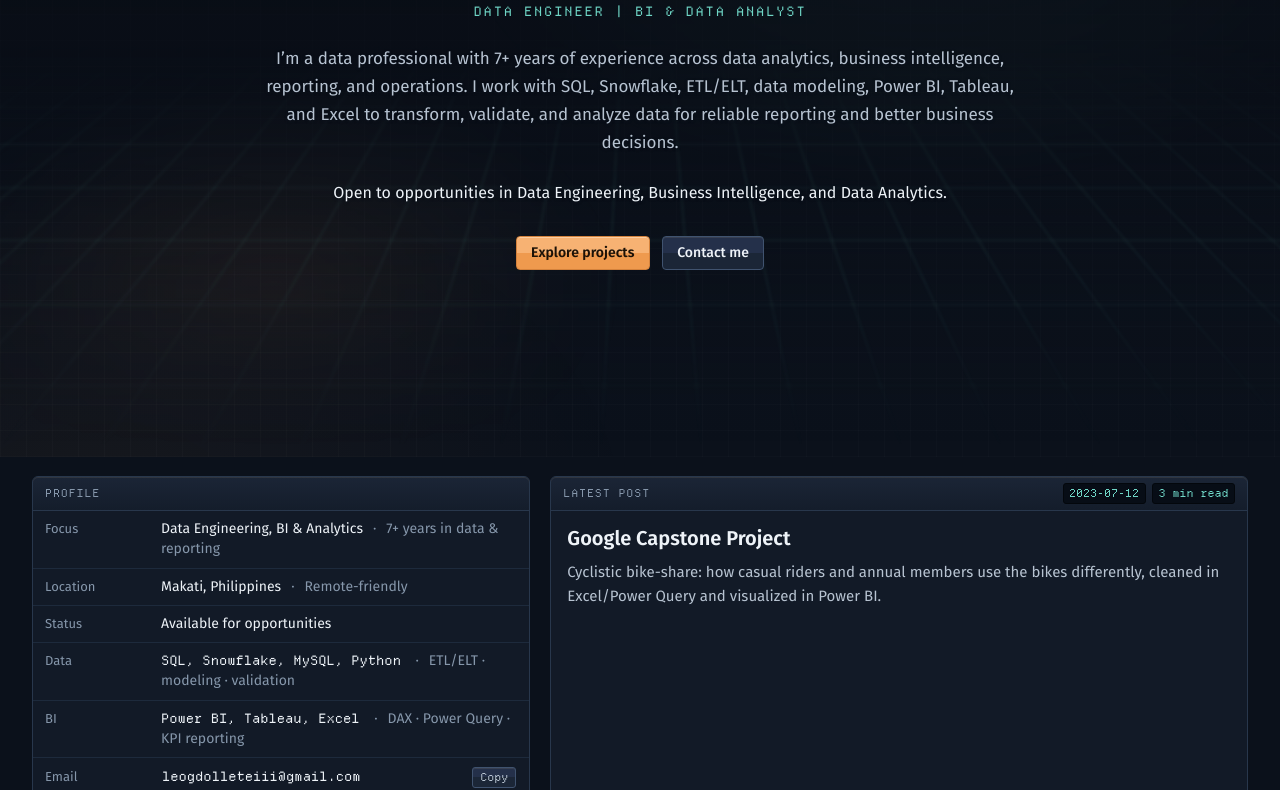
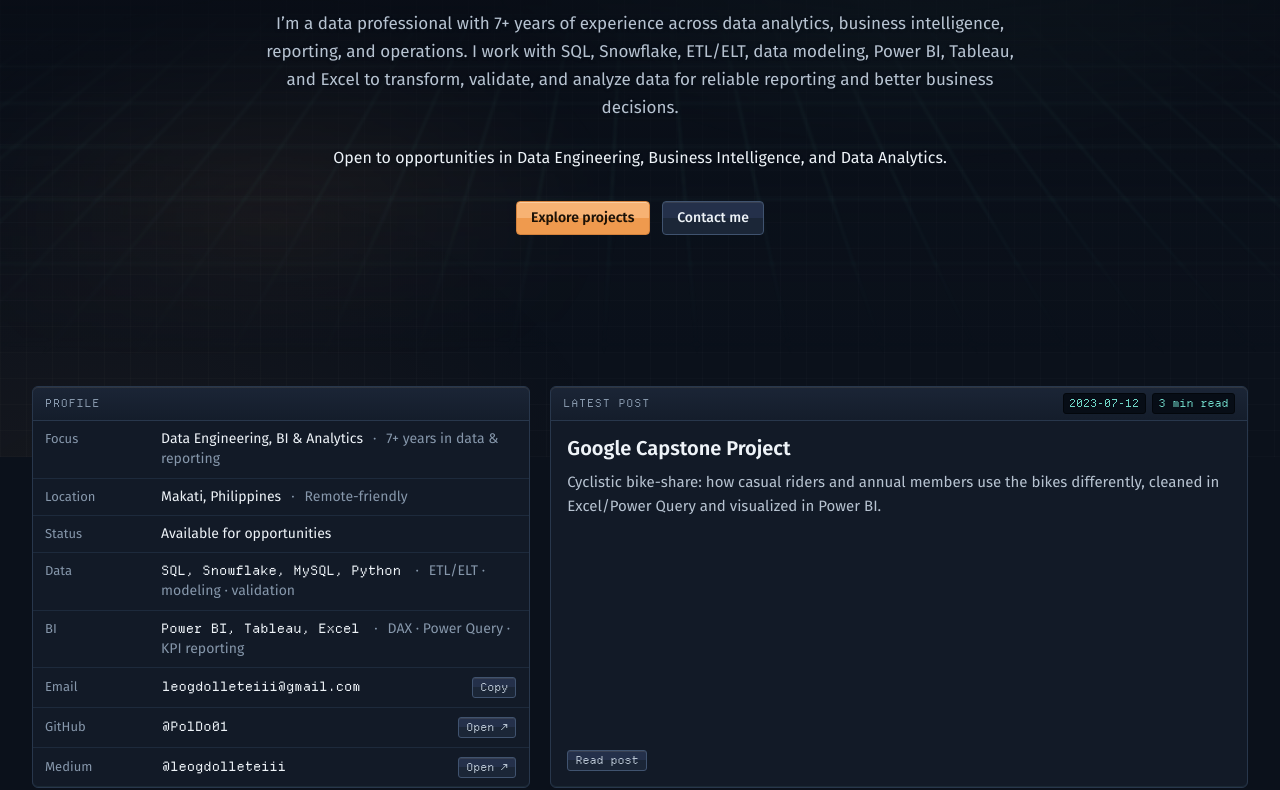
Before and after one commit to PolDo01/PolDo01.github.io, a website: page index.html in a window 1280 px wide. Shown: the part 343-1133 px from the top of the page. Drawn offline with Linux system fonts and the light colour scheme.

Commit message:
Update index.html

```diff
--- a/index.html
+++ b/index.html
@@ -57,13 +57,12 @@
        ======================================== */
 
     .hero {
-      min-height: calc(100vh - 60px);
-      display: flex;
-      align-items: center;
-      justify-content: center;
-      box-sizing: border-box;
-    }
-
+  min-height: 650px;
+  display: flex;
+  align-items: center;
+  justify-content: center;
+  box-sizing: border-box;
+}
     .hero__inner {
       position: relative;
       z-index: 2;
@@ -75,7 +74,7 @@
       align-items: center;
       justify-content: center;
 
-      padding: 55px 40px 75px;
+      padding: 70px 40px;
       box-sizing: border-box;
     }
 
```
